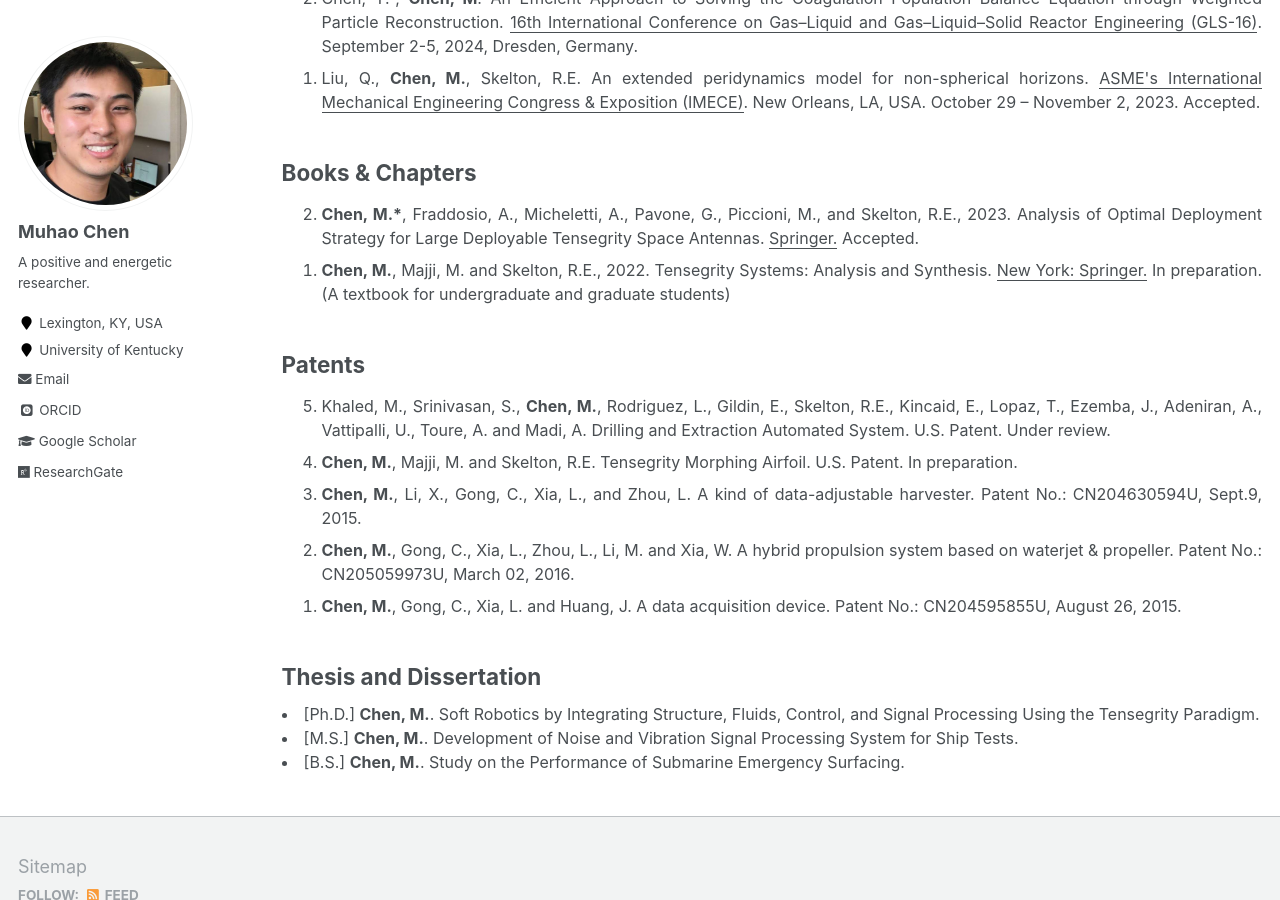
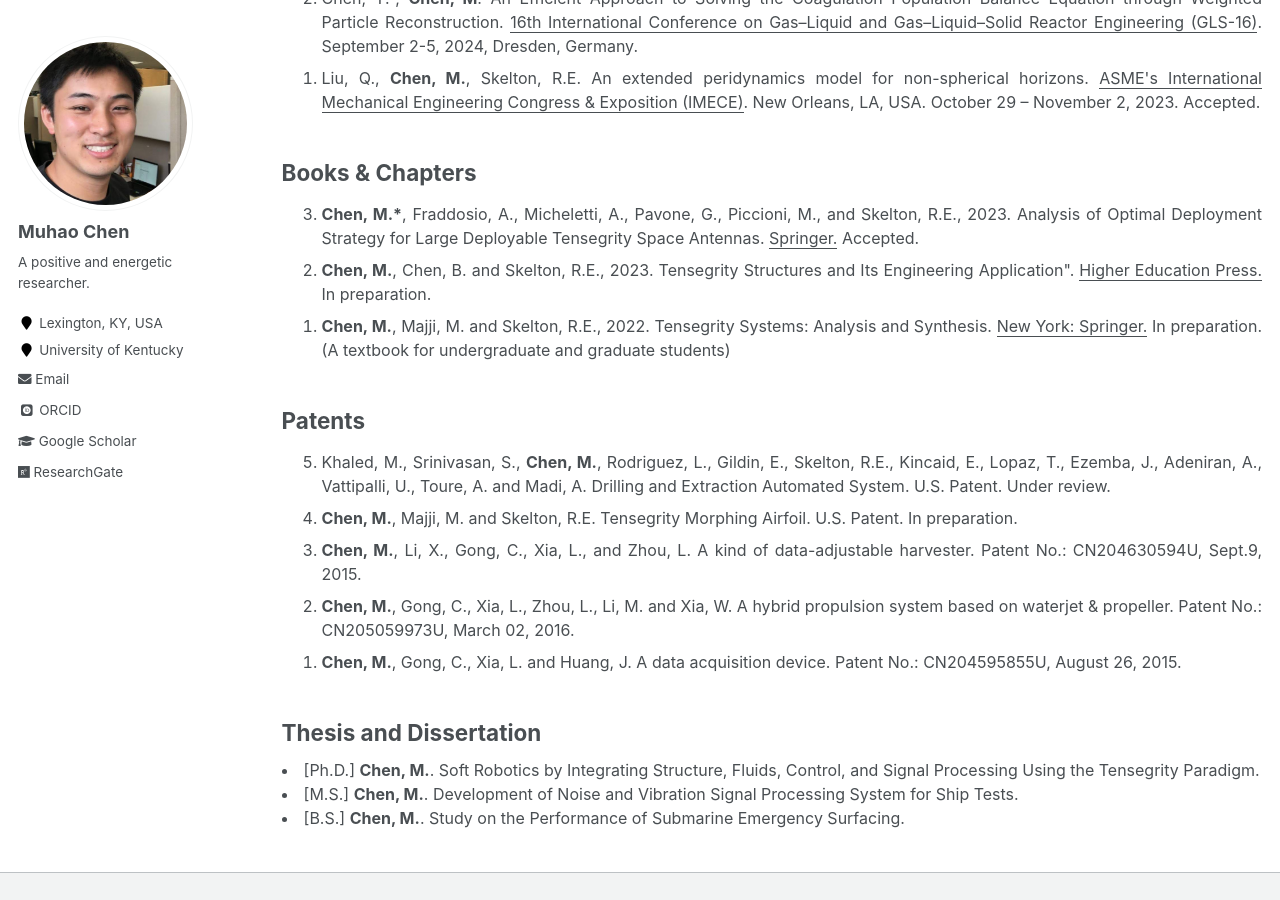
Before and after one commit to Muhao-Chen/muhao-chen.github.io, a Jekyll site: the page built from _pages/publication.md, in a window 1280 px wide and 900 px high, scrolled down 3379 px. Built offline with Jekyll 4.4.1, drawn with Linux system fonts in a browser that asks for light colours; some web fonts are replaced.

Commit message:
Update publication.md

```diff
--- a/_pages/publication.md
+++ b/_pages/publication.md
@@ -97,8 +97,7 @@ toc: true
 <ol reversed>
 
 <li> <strong>Chen, M.*</strong>, Fraddosio, A., Micheletti, A., Pavone, G., Piccioni, M., and Skelton, R.E., 2023. Analysis of Optimal Deployment Strategy for Large Deployable Tensegrity Space Antennas. <u>Springer.</u> Accepted. </li>
-
-<!-- <li> <strong>Chen, M.</strong>, Chen, B. and Skelton, R.E., 2023. Tensegrity Systems. <u>Higher Education Press.</u> In preparation. </li> -->
+<li> <strong>Chen, M.</strong>, Chen, B. and Skelton, R.E., 2023. Tensegrity Structures and Its Engineering Application". <u>Higher Education Press.</u> In preparation. </li>
 <li> <strong>Chen, M.</strong>, Majji, M. and Skelton, R.E., 2022. Tensegrity Systems: Analysis and Synthesis. <u>New York: Springer.</u> In preparation. (A textbook for undergraduate and graduate students) </li>
 </ol>
 </font>
@@ -119,9 +118,9 @@ toc: true
 
 ## Thesis and Dissertation
 <font size=3>
-<li> [Ph.D.] <strong>Chen, M.</strong>. Soft Robotics by Integrating Structure, Fluids, Control, and Signal Processing Using the Tensegrity Paradigm.     </li>
-<li> [M.S.] <strong>Chen, M.</strong>. Development of Noise and Vibration Signal Processing System for Ship Tests.   </li>
-<li> [B.S.] <strong>Chen, M.</strong>. Study on the Performance of Submarine Emergency Surfacing.  </li>
+<li> [Ph.D.] <strong>Chen, M.</strong>. Soft Robotics by Integrating Structure, Fluids, Control, and Signal Processing Using the Tensegrity Paradigm. </li>
+<li> [M.S.] <strong>Chen, M.</strong>. Development of Noise and Vibration Signal Processing System for Ship Tests. </li>
+<li> [B.S.] <strong>Chen, M.</strong>. Study on the Performance of Submarine Emergency Surfacing. </li>
 </font>
 
 </div>
```
